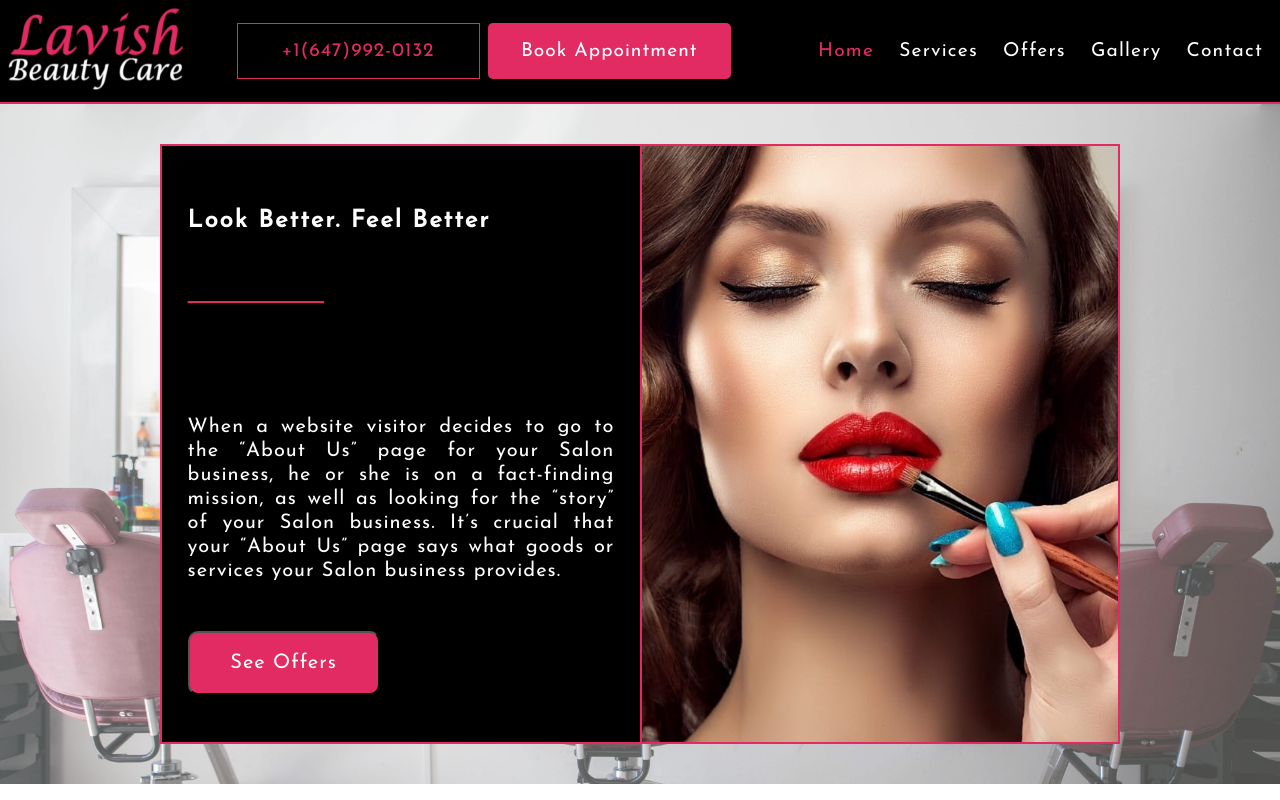
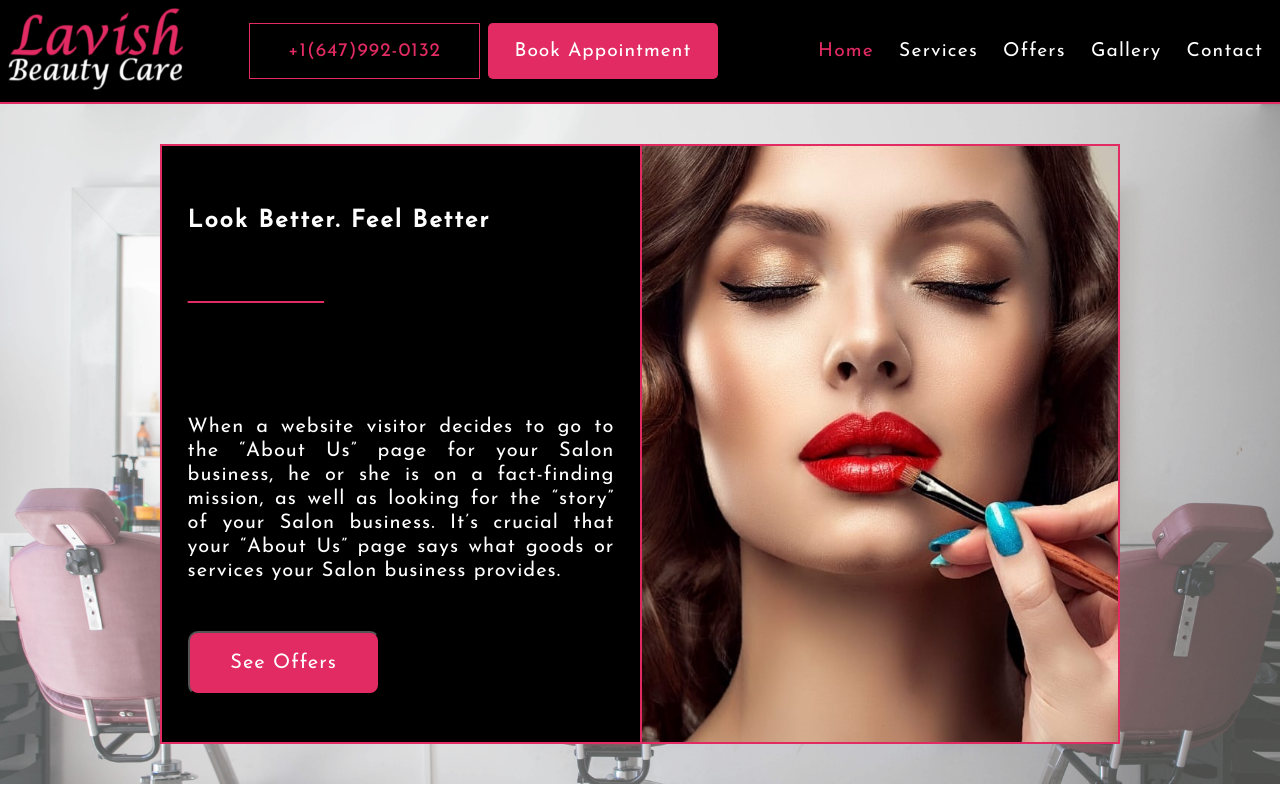
Before and after one commit to Prix-App-Dev/LavishBeautyCare, a plain HTML site: page index.html in a window 1280 px wide. Drawn offline with nearby package versions, Linux system fonts and the light colour scheme.

Commit message:
Add files via upload

```diff
--- a/style/index.css
+++ b/style/index.css
@@ -21,13 +21,13 @@
 #topbarMidSection{
     display: flex;
     align-items: center;
-    width:40vw;
+    width:38vw;
 }
 #contactno{
     border: 1px solid #E22B63;
     color:#E22B63;
     height: 7vh;
-    width:19vw;
+    width:18vw;
     padding: 3px;
     letter-spacing: 1px;
     display: flex;
@@ -37,7 +37,7 @@
     font-size: 1.5vw;
 }
 #topbarMidSection a{
-    width:19vw;
+    width:18vw;
     height: 7vh;
     padding: 3px;
     display: flex;
```
